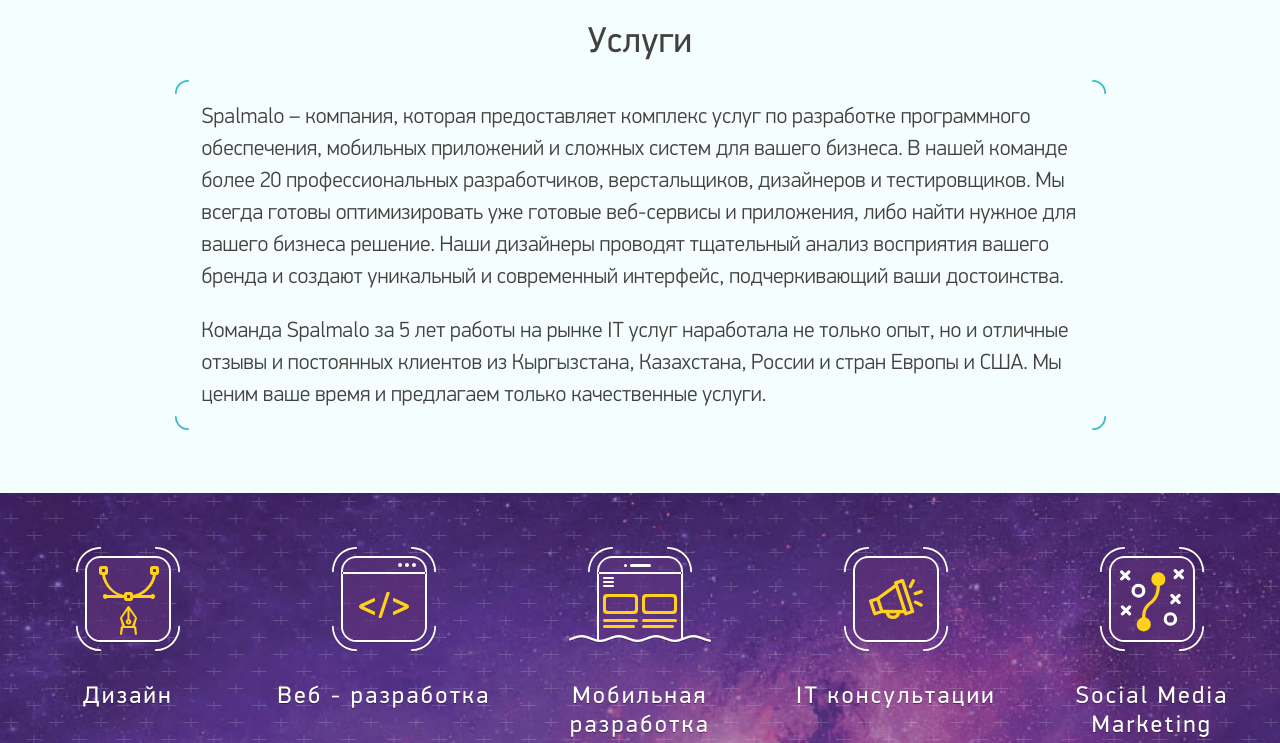
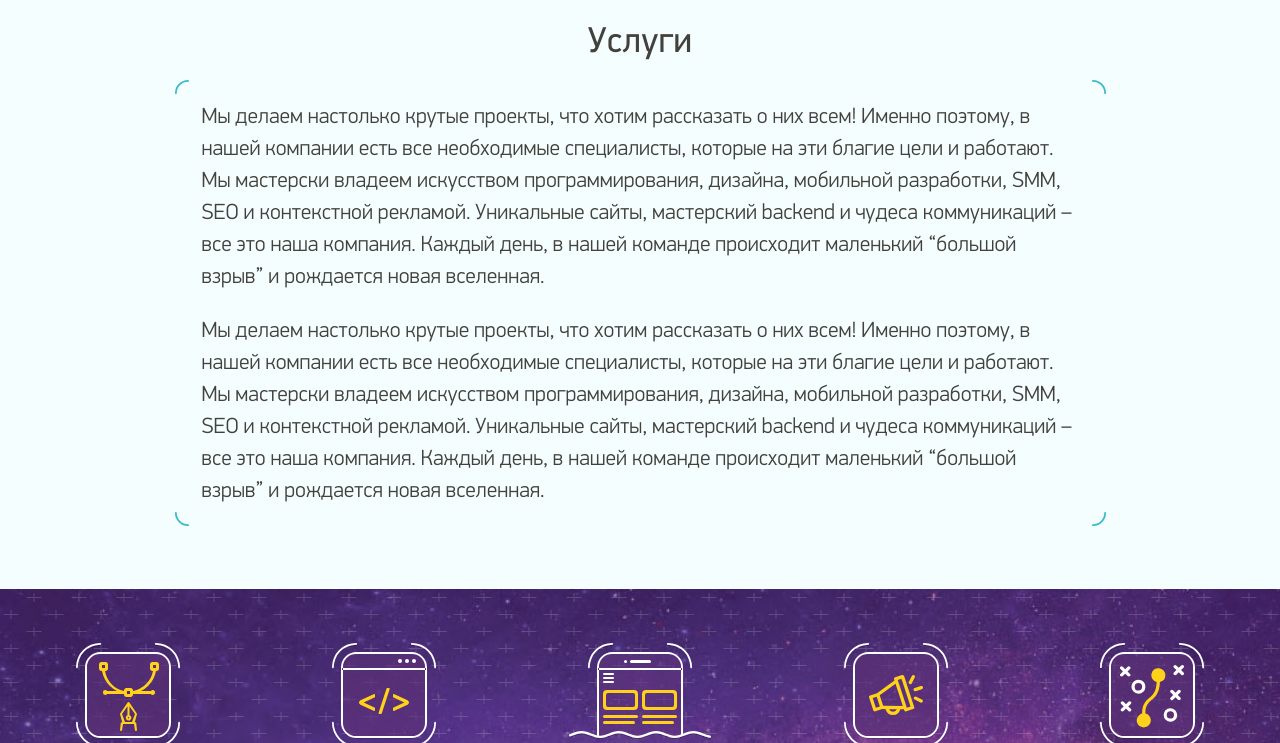
Before and after one commit to Spalmalo/old.spalmalo.github.io, a Jekyll site: the page built from services/index.html, in a window 1280 px wide and 900 px high, scrolled down 911 px, cut to the strip 157-900 px from the top of the window. Built offline with Jekyll 4.4.1, drawn with Linux system fonts in a browser that asks for light colours.

Commit message:
Update services text

```diff
--- a/services/index.html
+++ b/services/index.html
@@ -18,10 +18,9 @@
             <span>Услуги</span>
           </h3>
           <div class="text-widget__content">
-            <p>Spalmalo – компания, которая предоставляет комплекс услуг по разработке программного обеспечения, мобильных приложений и сложных систем для вашего бизнеса. В нашей команде более 20 профессиональных разработчиков, верстальщиков, дизайнеров и
-              тестировщиков. Мы всегда готовы оптимизировать уже готовые веб-сервисы и приложения, либо найти нужное для вашего бизнеса решение. Наши дизайнеры проводят тщательный анализ восприятия вашего бренда и создают уникальный и современный интерфейс,
-              подчеркивающий ваши достоинства.</p>
-              <p>Команда Spalmalo за 5 лет работы на рынке IT услуг наработала не только опыт, но и отличные отзывы и постоянных клиентов из Кыргызстана, Казахстана, России и стран Европы и США. Мы ценим ваше время и предлагаем только качественные услуги.</p>
+            <p>Мы делаем настолько крутые проекты, что хотим рассказать о них всем! Именно поэтому, в нашей компании есть все необходимые специалисты, которые на эти благие цели и работают. Мы мастерски владеем искусством программирования, дизайна, мобильной разработки, SMM, SEO и контекстной рекламой. Уникальные сайты, мастерский backend и чудеса коммуникаций – все это наша компания. Каждый день, в нашей команде происходит маленький “большой взрыв” и рождается новая вселенная.</p>
+            <p>Мы делаем настолько крутые проекты, что хотим рассказать о них всем! Именно поэтому, в нашей компании есть все необходимые специалисты, которые на эти благие цели и работают. Мы мастерски владеем искусством программирования, дизайна, мобильной разработки, SMM, SEO и контекстной рекламой. Уникальные сайты, мастерский backend и чудеса коммуникаций – все это наша компания.
+Каждый день, в нашей команде происходит маленький “большой взрыв” и рождается новая вселенная.</p>
           </div>
         </div>
       </div>
```
Lines whose indentation alone changed are shown as unchanged.
